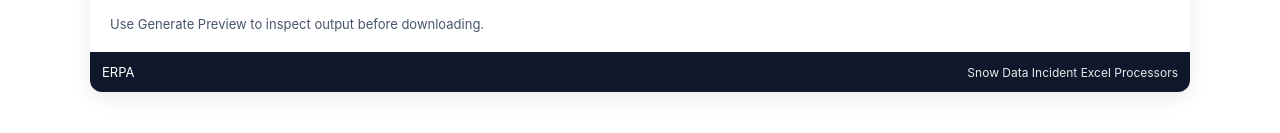
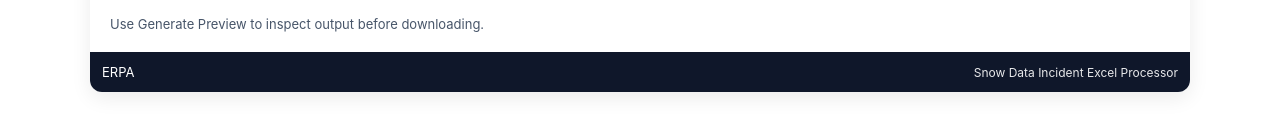
Before and after one commit to prudvi4/incident-excel-processor, a React (Create React App) app: page / in a window 1280 px wide. Shown: the part 199-332 px from the top of the page. Built offline with nearby package versions, Linux system fonts and the light colour scheme; sample sign-in values are in the browser's storage.

Commit message:
Made Changes to Second Sheet

```diff
--- a/src/IncidentExcelProcessor.jsx
+++ b/src/IncidentExcelProcessor.jsx
@@ -1125,7 +1125,7 @@ export default function IncidentExcelProcessor(props) {
         >
           <div style={{ fontSize: 13 }}>ERPA</div>
           <div style={{ fontSize: 12, opacity: 0.9 }}>
-            Snow Data Incident Excel Processors
+            Snow Data Incident Excel Processor
           </div>
         </div>
       </div>
```
